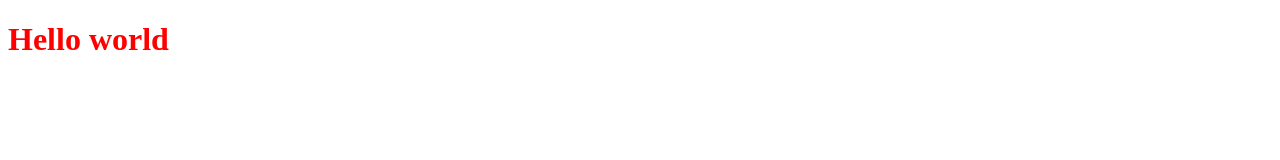
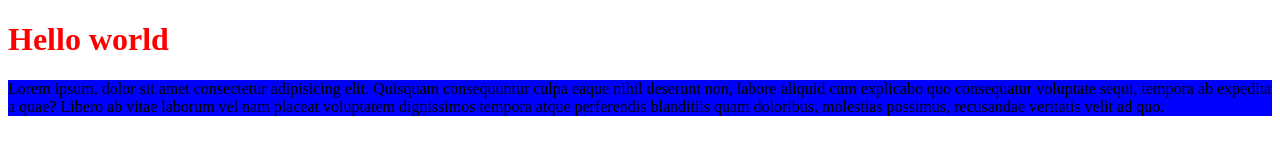
Before and after one commit to Nurunnabi87/Conceptual-HTML-CSS, a plain HTML site: page index.html in a window 1280 px wide. Drawn offline with Linux system fonts and the light colour scheme.

Commit message:
Paragraph Styling

```diff
--- a/index.html
+++ b/index.html
@@ -3,10 +3,11 @@
 <head>
   <meta charset="UTF-8">
   <meta name="viewport" content="width=device-width, initial-scale=1.0">
+  <title>Our conceptual page</title>
   <link rel="stylesheet" href="/styles/style.css">
-  <title>Our conceptual page</title>
 </head>
 <body>
   <h1>Hello world</h1>
+  <p>Lorem ipsum, dolor sit amet consectetur adipisicing elit. Quisquam consequuntur culpa eaque nihil deserunt non, labore aliquid cum explicabo quo consequatur voluptate sequi, tempora ab expedita a quae? Libero ab vitae laborum vel nam placeat voluptatem dignissimos tempora atque perferendis blanditiis quam doloribus, molestias possimus, recusandae veritatis velit ad quo.</p>
 </body>
 </html>
--- a/styles/style.css
+++ b/styles/style.css
@@ -1,3 +1,7 @@
 h1 {
   color: red;
 }
+
+p {
+  background-color: blue;
+}
```
